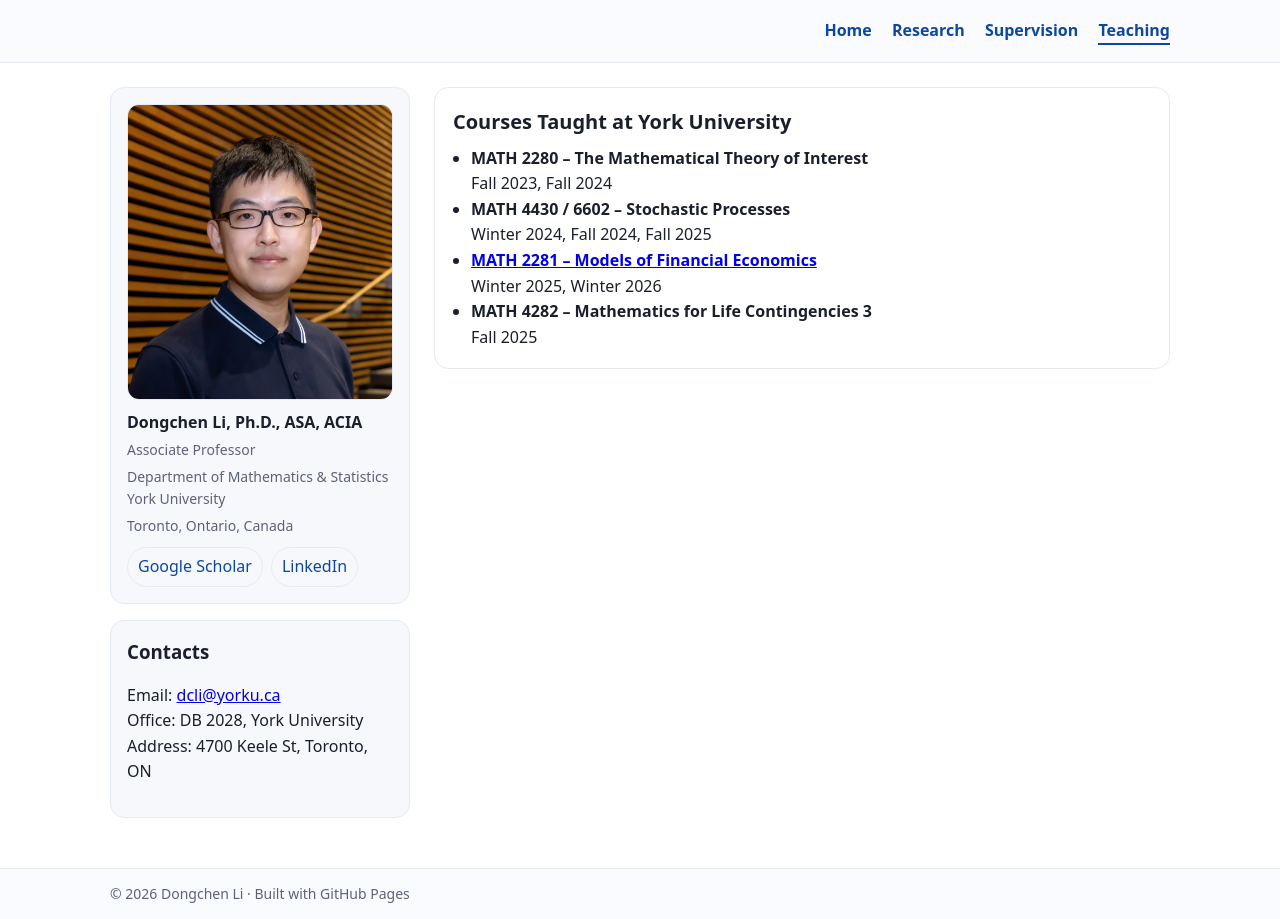
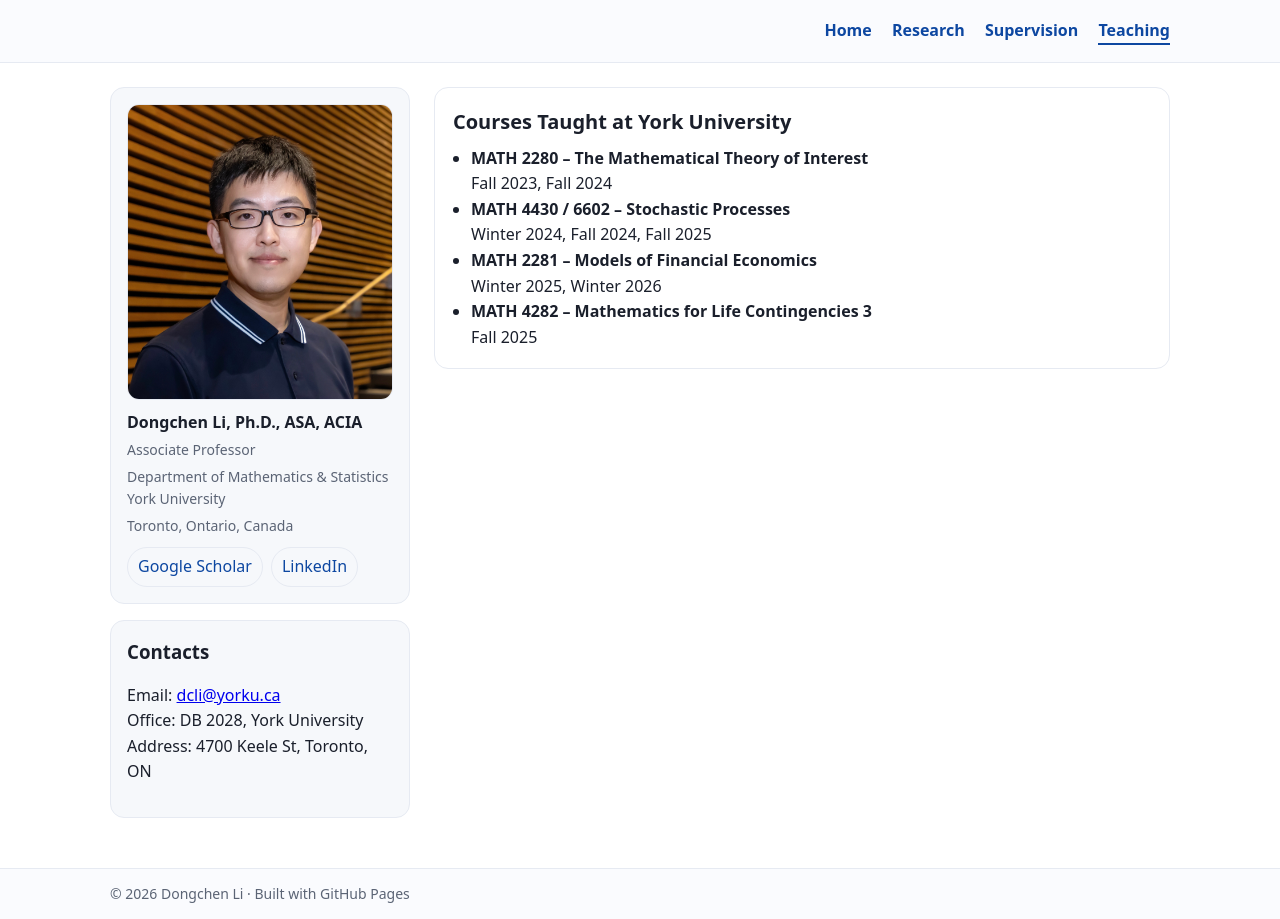
Before and after one commit to Dongchen-Li/Dongchen-Li.github.io, a plain HTML site: page teaching.html in a window 1280 px wide. Drawn offline with Linux system fonts and the light colour scheme.

Commit message:
Remove MATH 2281 introduction link as requested

```diff
--- a/teaching.html
+++ b/teaching.html
@@ -57,7 +57,7 @@
     <li><strong>MATH 4430 / 6602 – Stochastic Processes</strong><br>
         Winter 2024, Fall 2024, Fall 2025
     </li>
-    <li><strong><a href="math2281.html">MATH 2281 – Models of Financial Economics</a></strong><br>
+    <li><strong>MATH 2281 – Models of Financial Economics</strong><br>
         Winter 2025, Winter 2026
     </li>
     <li><strong>MATH 4282 – Mathematics for Life Contingencies 3</strong><br>
```
